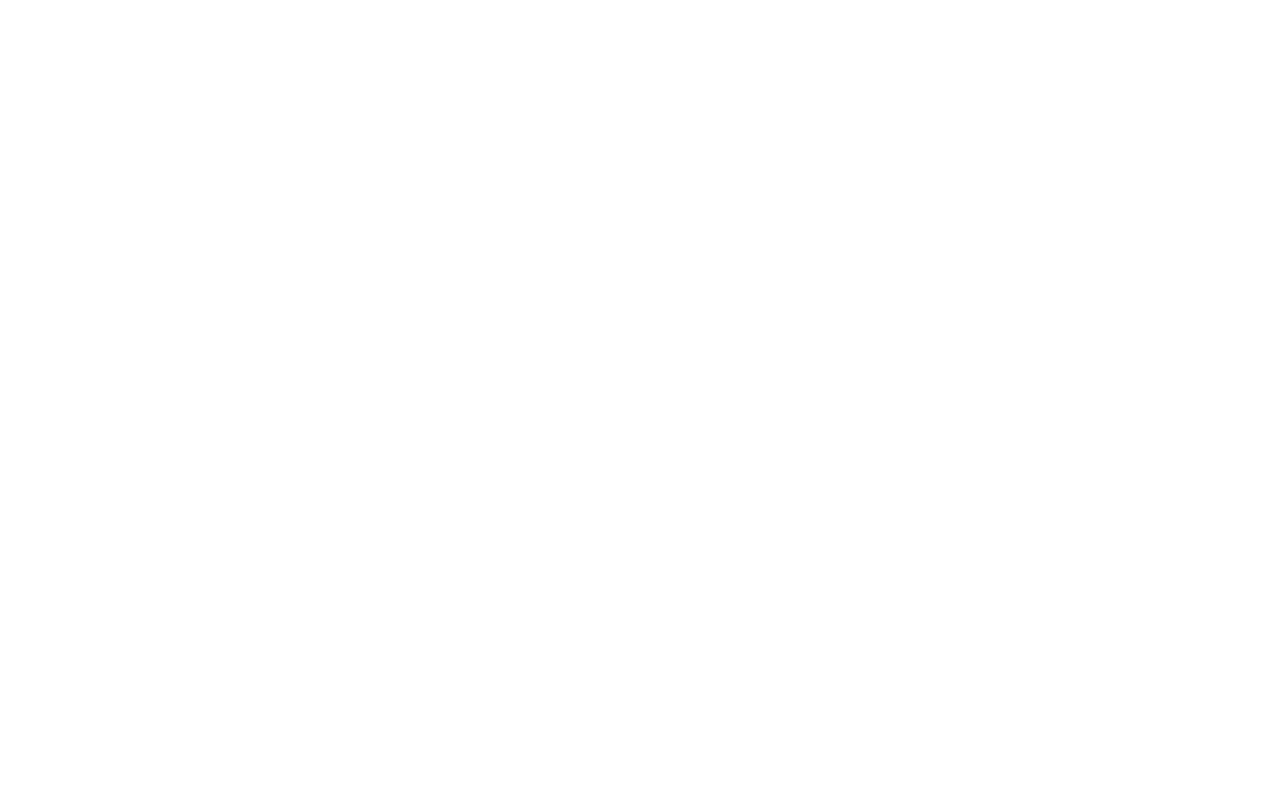
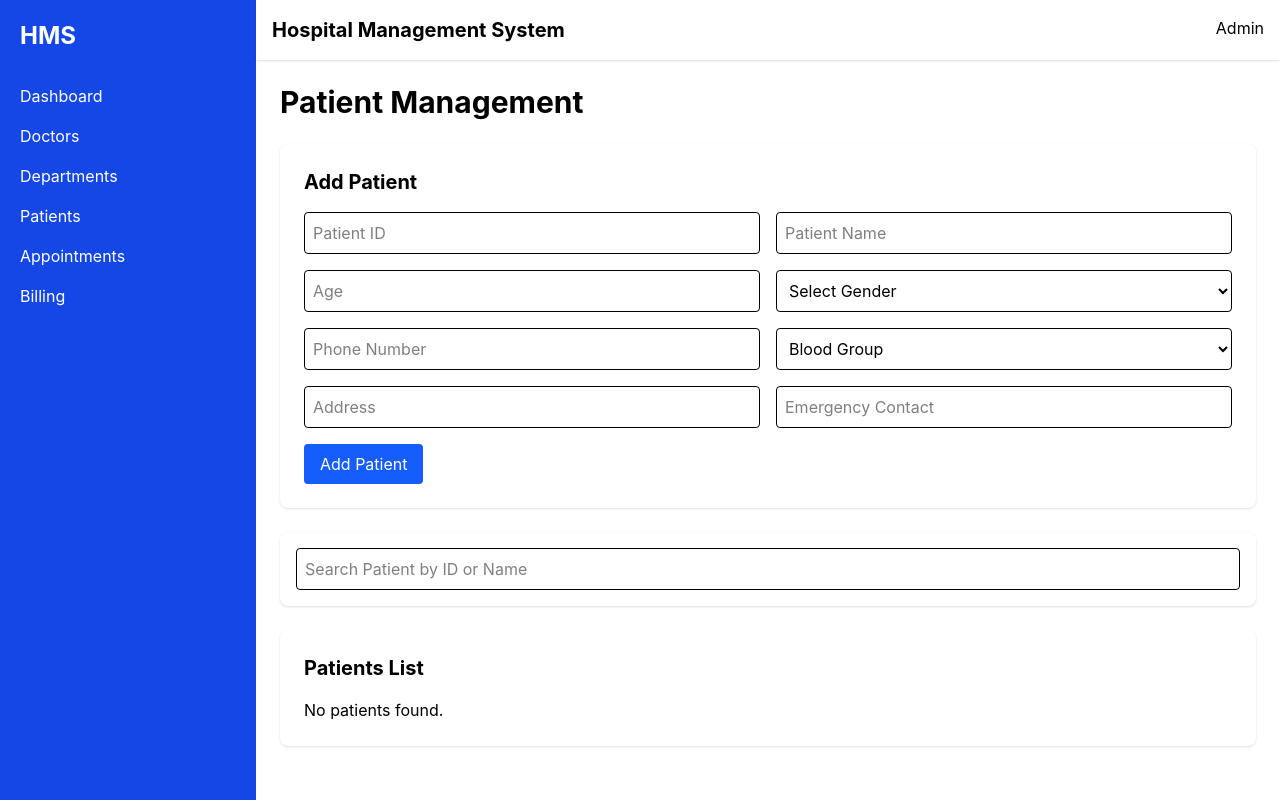
Before and after one commit to Mridu89714/hospital-management-system, a React app: page /patients in a window 1280 px wide. Before the commit this address had no page. Built offline with nearby package versions, Linux system fonts and the light colour scheme; the HTML template or start-up script is replaced by a standard one.

Commit message:
Implemented patients crud and search management

```diff
--- a/src/App.jsx
+++ b/src/App.jsx
@@ -7,6 +7,7 @@
 import PatientDashboard from "./pages/PatientDashboard";
 import Doctors from "./pages/Doctors";
 import Departments from "./pages/Departments";
+import Patients from "./pages/Patients";
 
 function App() {
   return (
@@ -19,6 +20,7 @@
         <Route path="/patient" element={<PatientDashboard />} />
         <Route path="/doctors" element={<Doctors />} />
         <Route path="/departments" element={<Departments />} />
+        <Route path="/patients" element={<Patients />} />
       </Routes>
     </BrowserRouter>
   );
--- a/src/components/Sidebar.jsx
+++ b/src/components/Sidebar.jsx
@@ -11,6 +11,7 @@
     <Link to="/admin">Dashboard</Link>
   </li>
 
+
   <li>
     <Link to="/doctors">Doctors</Link>
   </li>
@@ -20,6 +21,9 @@
     Departments
   </Link>
 </li>
+  <li>
+    <Link to="/patients">Patients</Link>
+  </li>
   <li>Appointments</li>
   <li>Billing</li>
 </ul>
--- /dev/null
+++ b/src/pages/Patients.jsx
@@ -0,0 +1,315 @@
+import { useState } from "react";
+import DashboardLayout from "../layouts/DashboardLayout";
+
+function Patients() {
+  const [patient, setPatient] = useState({
+    id: "",
+    name: "",
+    age: "",
+    gender: "",
+    phone: "",
+    bloodGroup: "",
+    address: "",
+    emergencyContact: "",
+  });
+
+  const [patients, setPatients] = useState([]);
+  const [editIndex, setEditIndex] = useState(null);
+  const [searchTerm, setSearchTerm] = useState("");
+
+  // Add Patient
+  const handleAddPatient = () => {
+    if (
+      !patient.id ||
+      !patient.name ||
+      !patient.age ||
+      !patient.gender ||
+      !patient.phone ||
+      !patient.bloodGroup
+    ) {
+      alert("Please fill all required fields");
+      return;
+    }
+
+    setPatients([...patients, patient]);
+
+    setPatient({
+      id: "",
+      name: "",
+      age: "",
+      gender: "",
+      phone: "",
+      bloodGroup: "",
+      address: "",
+      emergencyContact: "",
+    });
+  };
+
+  // Delete Patient
+  const handleDeletePatient = (indexToDelete) => {
+    const updatedPatients = patients.filter(
+      (_, index) => index !== indexToDelete
+    );
+
+    setPatients(updatedPatients);
+  };
+
+  // Edit Patient
+  const handleEditPatient = (index) => {
+    setPatient(patients[index]);
+    setEditIndex(index);
+  };
+
+  // Update Patient
+  const handleUpdatePatient = () => {
+    const updatedPatients = [...patients];
+
+    updatedPatients[editIndex] = patient;
+
+    setPatients(updatedPatients);
+
+    setPatient({
+      id: "",
+      name: "",
+      age: "",
+      gender: "",
+      phone: "",
+      bloodGroup: "",
+      address: "",
+      emergencyContact: "",
+    });
+
+    setEditIndex(null);
+  };
+
+  // Search
+  const filteredPatients = patients.filter(
+    (pat) =>
+      pat.name.toLowerCase().includes(searchTerm.toLowerCase()) ||
+      pat.id.toLowerCase().includes(searchTerm.toLowerCase())
+  );
+
+  return (
+    <DashboardLayout>
+      <h1 className="text-3xl font-bold mb-6">
+        Patient Management
+      </h1>
+
+      {/* Form */}
+      <div className="bg-white p-6 rounded-lg shadow mb-6">
+        <h2 className="text-xl font-bold mb-4">
+          {editIndex !== null
+            ? "Update Patient"
+            : "Add Patient"}
+        </h2>
+
+        <div className="grid grid-cols-2 gap-4">
+
+          <input
+            type="text"
+            placeholder="Patient ID"
+            value={patient.id}
+            onChange={(e) =>
+              setPatient({
+                ...patient,
+                id: e.target.value,
+              })
+            }
+            className="border p-2 rounded"
+          />
+
+          <input
+            type="text"
+            placeholder="Patient Name"
+            value={patient.name}
+            onChange={(e) =>
+              setPatient({
+                ...patient,
+                name: e.target.value,
+              })
+            }
+            className="border p-2 rounded"
+          />
+
+          <input
+            type="number"
+            placeholder="Age"
+            value={patient.age}
+            onChange={(e) =>
+              setPatient({
+                ...patient,
+                age: e.target.value,
+              })
+            }
+            className="border p-2 rounded"
+          />
+
+          <select
+            value={patient.gender}
+            onChange={(e) =>
+              setPatient({
+                ...patient,
+                gender: e.target.value,
+              })
+            }
+            className="border p-2 rounded"
+          >
+            <option value="">Select Gender</option>
+            <option>Male</option>
+            <option>Female</option>
+            <option>Other</option>
+          </select>
+
+          <input
+            type="text"
+            placeholder="Phone Number"
+            value={patient.phone}
+            onChange={(e) =>
+              setPatient({
+                ...patient,
+                phone: e.target.value,
+              })
+            }
+            className="border p-2 rounded"
+          />
+
+          <select
+            value={patient.bloodGroup}
+            onChange={(e) =>
+              setPatient({
+                ...patient,
+                bloodGroup: e.target.value,
+              })
+            }
+            className="border p-2 rounded"
+          >
+            <option value="">Blood Group</option>
+            <option>A+</option>
+            <option>A-</option>
+            <option>B+</option>
+            <option>B-</option>
+            <option>AB+</option>
+            <option>AB-</option>
+            <option>O+</option>
+            <option>O-</option>
+          </select>
+
+          <input
+            type="text"
+            placeholder="Address"
+            value={patient.address}
+            onChange={(e) =>
+              setPatient({
+                ...patient,
+                address: e.target.value,
+              })
+            }
+            className="border p-2 rounded"
+          />
+
+          <input
+            type="text"
+            placeholder="Emergency Contact"
+            value={patient.emergencyContact}
+            onChange={(e) =>
+              setPatient({
+                ...patient,
+                emergencyContact: e.target.value,
+              })
+            }
+            className="border p-2 rounded"
+          />
+
+        </div>
+
+        <button
+          onClick={
+            editIndex !== null
+              ? handleUpdatePatient
+              : handleAddPatient
+          }
+          className="mt-4 bg-blue-600 text-white px-4 py-2 rounded"
+        >
+          {editIndex !== null
+            ? "Update Patient"
+            : "Add Patient"}
+        </button>
+      </div>
+
+      {/* Search */}
+      <div className="bg-white p-4 rounded-lg shadow mb-6">
+        <input
+          type="text"
+          placeholder="Search Patient by ID or Name"
+          value={searchTerm}
+          onChange={(e) =>
+            setSearchTerm(e.target.value)
+          }
+          className="border p-2 rounded w-full"
+        />
+      </div>
+
+      {/* Table */}
+      <div className="bg-white p-6 rounded-lg shadow">
+        <h2 className="text-xl font-bold mb-4">
+          Patients List
+        </h2>
+
+        {filteredPatients.length === 0 ? (
+          <p>No patients found.</p>
+        ) : (
+          <table className="w-full border-collapse border">
+            <thead>
+              <tr className="bg-gray-200">
+                <th className="border p-2">ID</th>
+                <th className="border p-2">Name</th>
+                <th className="border p-2">Age</th>
+                <th className="border p-2">Gender</th>
+                <th className="border p-2">Phone</th>
+                <th className="border p-2">Blood Group</th>
+                <th className="border p-2">Actions</th>
+              </tr>
+            </thead>
+
+            <tbody>
+              {filteredPatients.map((pat, index) => (
+                <tr key={index}>
+                  <td className="border p-2">{pat.id}</td>
+                  <td className="border p-2">{pat.name}</td>
+                  <td className="border p-2">{pat.age}</td>
+                  <td className="border p-2">{pat.gender}</td>
+                  <td className="border p-2">{pat.phone}</td>
+                  <td className="border p-2">{pat.bloodGroup}</td>
+
+                  <td className="border p-2">
+                    <div className="flex gap-2">
+                      <button
+                        onClick={() =>
+                          handleEditPatient(index)
+                        }
+                        className="bg-yellow-500 text-white px-3 py-1 rounded"
+                      >
+                        Edit
+                      </button>
+
+                      <button
+                        onClick={() =>
+                          handleDeletePatient(index)
+                        }
+                        className="bg-red-500 text-white px-3 py-1 rounded"
+                      >
+                        Delete
+                      </button>
+                    </div>
+                  </td>
+                </tr>
+              ))}
+            </tbody>
+          </table>
+        )}
+      </div>
+    </DashboardLayout>
+  );
+}
+
+export default Patients;
```
